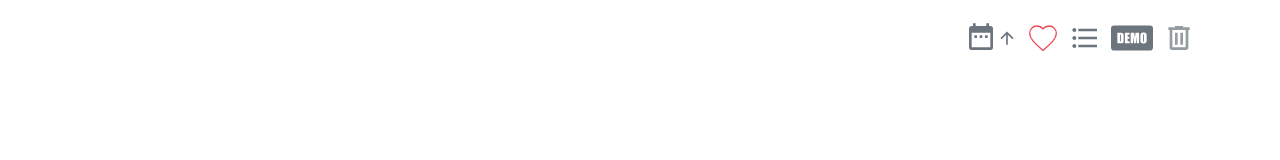
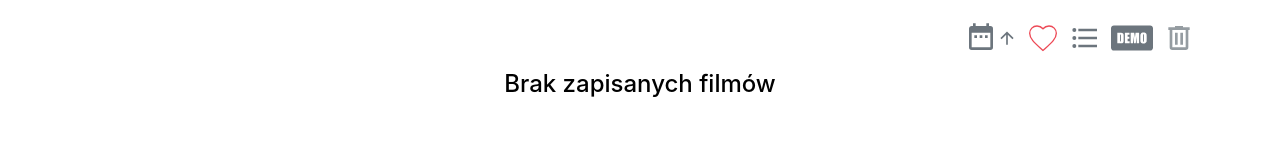
Before and after one commit to Milesq/video-app, a React (Create React App) app: page / in a window 1280 px wide. Shown: the part 170-330 px from the top of the page. Built offline with nearby package versions, Linux system fonts and the light colour scheme.

Commit message:
feat: add info about empty movies

```diff
--- a/src/components/video/ListVideos.tsx
+++ b/src/components/video/ListVideos.tsx
@@ -24,6 +24,9 @@ function ListVideos() {
             className="my-3"
           />
         ))}
+        {!videos.length && (
+          <h2 className="w-100 text-center h4">Brak zapisanych filmów</h2>
+        )}
       </Row>
     </Container>
   )
```
